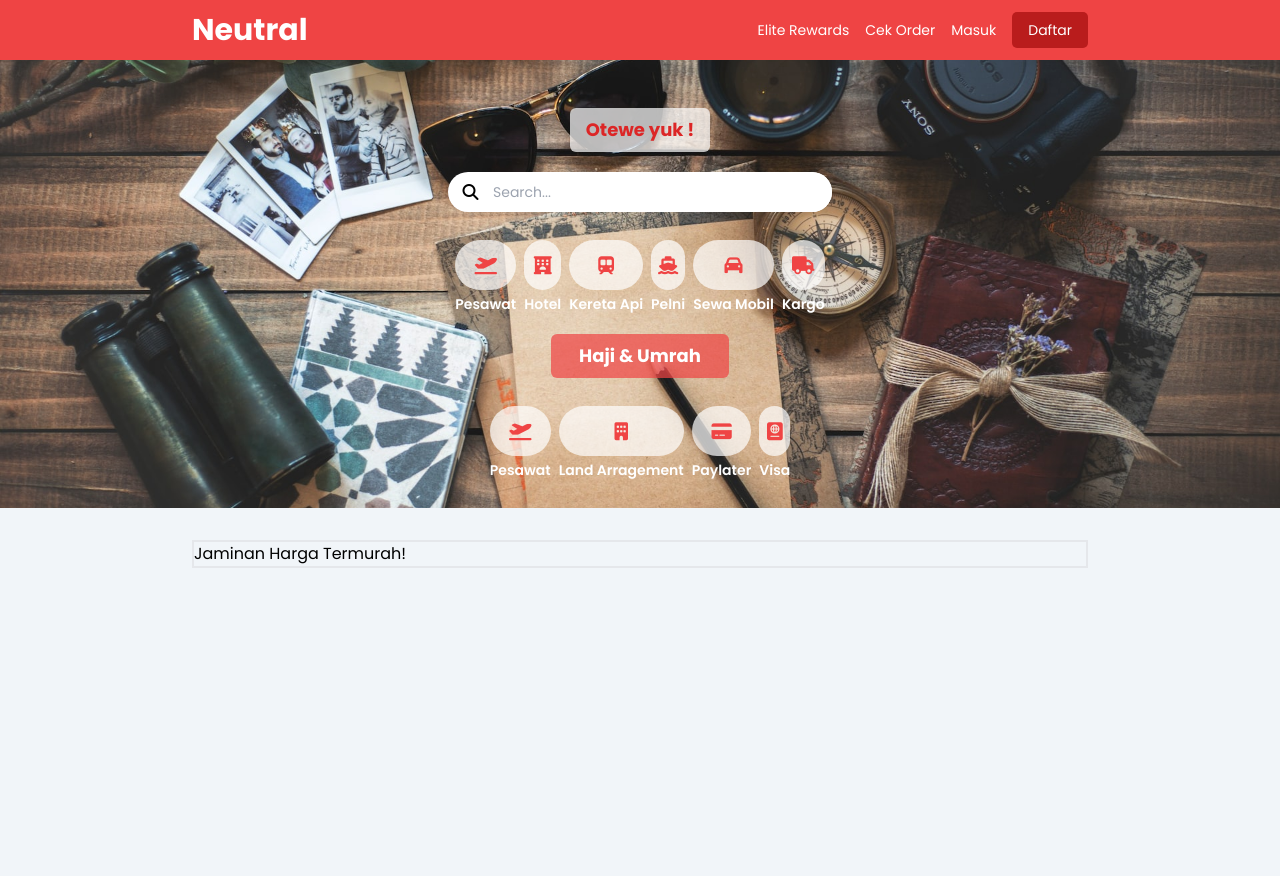
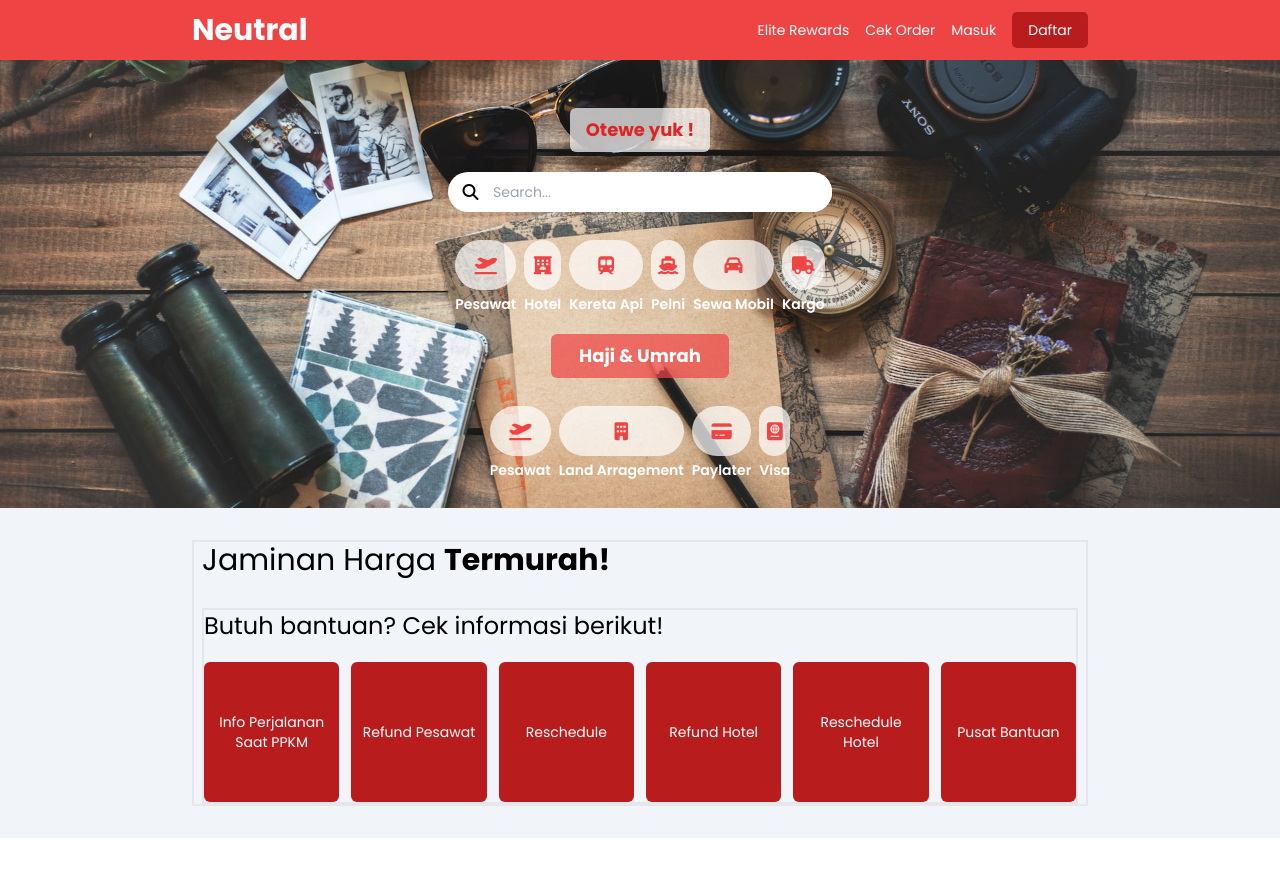
Before and after one commit to elangyudha280/ELANG_YUDHA_RAKASIWI--TEST-SINTEGRA-INOVASI-TEKNOLOGI-, a React (Create React App) app: page / in a window 1280 px wide. Shown: the top 876 px of the page. After the commit the page ends 838 px from the top, so only its background shows below. Built offline with nearby package versions, Linux system fonts and the light colour scheme.

Commit message:
selesai desain

```diff
--- a/src/App.js
+++ b/src/App.js
@@ -16,7 +16,7 @@ function App() {
 
   return (
     <>
-      <section className="main relative w-full h-[300vh] bg-slate-100 font-poppins">
+      <section className="main relative w-full h-auto pb-8 bg-slate-100 font-poppins">
        {/* component navbar */}
        <Navbar/>
        {/* component jumbotron */}
--- a/src/component/content.jsx
+++ b/src/component/content.jsx
@@ -1,10 +1,16 @@
 
+
+// import help component
+import HelpComponent from './contentItem/helpComponent'
 
 
 const Content =()=>{
     return (
-        <section className="content mx-auto relative  max-w-4xl border-2  mt-8">
-             <h2 class="capitalize">jaminan harga termurah!</h2>
+        <section className="content mx-auto relative  max-w-4xl border-2 px-2  mt-8">
+             <h2 className="capitalize text-xl sm:text-3xl">jaminan harga <span className="font-bold">termurah!</span></h2>
+
+             {/* help component */}
+             <HelpComponent/>
         </section>
     )
 }
--- /dev/null
+++ b/src/component/contentItem/helpComponent.jsx
@@ -0,0 +1,28 @@
+
+
+const HelpItem = ({textHelp})=>{
+    return (
+    <div className="card w-full h-full rounded-md bg-red-700 grid place-items-center px-2 capitalize transition-all duration-200 hover:translate-y-[-10px] ">
+        <a href="#help" className="text-center text-sm text-white">{textHelp}</a>
+    </div>
+    )
+}
+
+
+const HelpComponent = ()=>{
+    return (
+       <section className="w-full border-2 mt-[30px]">
+     <h2 className=" text-xl sm:text-2xl">Butuh bantuan? Cek informasi berikut!</h2>
+      <div className="help-container relative w-full h-auto mt-5 grid auto-rows-[140px] max-[350px]:grid-cols-1 max-[500px]:grid-cols-2 min-[500px]:grid-cols-3 sm:grid-cols-4 md:grid-cols-5 lg:grid-cols-6 gap-3 ">
+        <HelpItem textHelp='info perjalanan saat PPKM'/>
+        <HelpItem textHelp='refund pesawat'/>
+        <HelpItem textHelp='reschedule'/>
+        <HelpItem textHelp='refund hotel'/>
+        <HelpItem textHelp='reschedule hotel'/>
+        <HelpItem textHelp='pusat bantuan'/>
+       </div>
+       </section>
+    )
+}
+
+export default HelpComponent;
```
